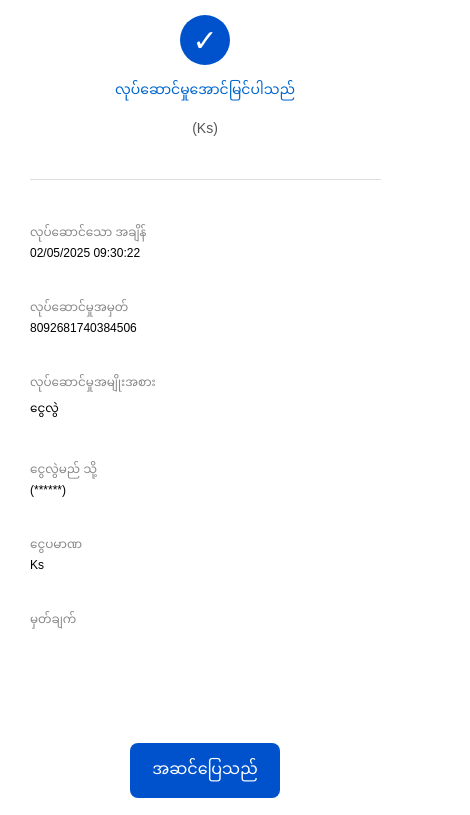
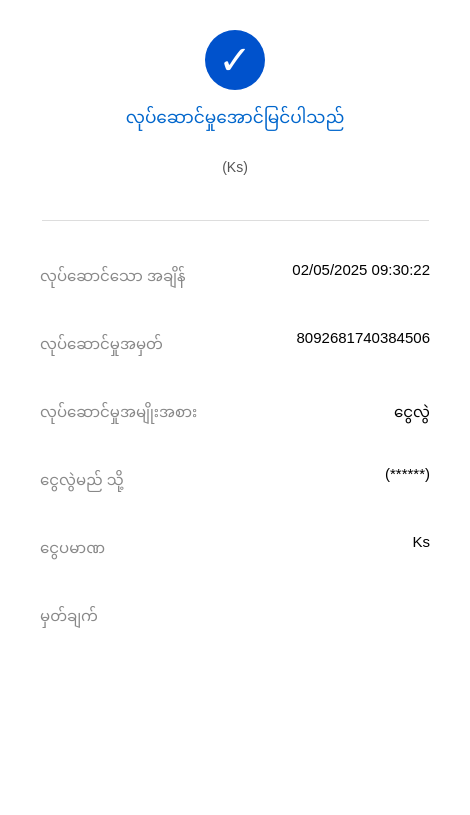
Before and after one commit to ytubetest565/kpayfakerc, a plain HTML site: page index.html in a window 390 px wide. Both pictures are taken after a click on the button "ပြောင်းပါ". Shown: the top 815 px of the page, 470 px wide, since content can reach past the window. Drawn offline with Linux system fonts and the light colour scheme.

Commit message:
index.html

```diff
--- a/index.html
+++ b/index.html
@@ -41,20 +41,17 @@
     }
 
     .receipt {
-      width: 100%;
-      max-width: 430px;
+      width: 430px;
       height: 900px;
       border: 1px solid #ddd;
       border-radius: 10px;
       padding: 20px;
       box-sizing: border-box;
-      margin: 0 auto;
     }
 
     .container {
-      width: 100%;
-      max-width: 430px;
-      height: auto;
+      width: 430px;
+      height: 900px;
       margin: 0 auto;
       text-align: center;
       padding: 30px 20px 10px;
@@ -107,19 +104,16 @@
       justify-content: space-between;
       margin: 35px 0;
       font-size: 15px;
-      flex-wrap: wrap; /* Added for better responsiveness */
     }
 
     .label {
       color: #888;
       text-align: left;
-      flex-basis: 45%; /* Adjust width of label */
     }
 
     .value {
       color: #000;
       text-align: right;
-      flex-basis: 45%; /* Adjust width of value */
     }
 
     .button-group {
@@ -147,56 +141,6 @@
       background-color: #f1f1f1;
       color: #333;
       font-weight: bold;
-    }
-
-    /* Mobile responsive design */
-    @media screen and (max-width: 768px) {
-      .container {
-        padding: 15px 10px;
-      }
-      .amount {
-        font-size: 24px;
-      }
-      .info-row {
-        font-size: 13px;
-      }
-      .checkmark-circle {
-        font-size: 30px;
-        width: 50px;
-        height: 50px;
-      }
-      .status {
-        font-size: 14px;
-      }
-      .button-group {
-        margin-top: 150px;
-      }
-      .btn {
-        width: 150px;
-      }
-    }
-
-    /* Small mobile devices */
-    @media screen and (max-width: 480px) {
-      .label, .value {
-        font-size: 12px;
-      }
-      .info-row {
-        font-size: 12px;
-        flex-direction: column;
-        align-items: flex-start;
-      }
-      .label {
-        text-align: left;
-        width: 100%;
-      }
-      .value {
-        text-align: left;
-        width: 100%;
-      }
-      .button-group {
-        margin-top: 100px;
-      }
     }
   </style>
 </head>
```
